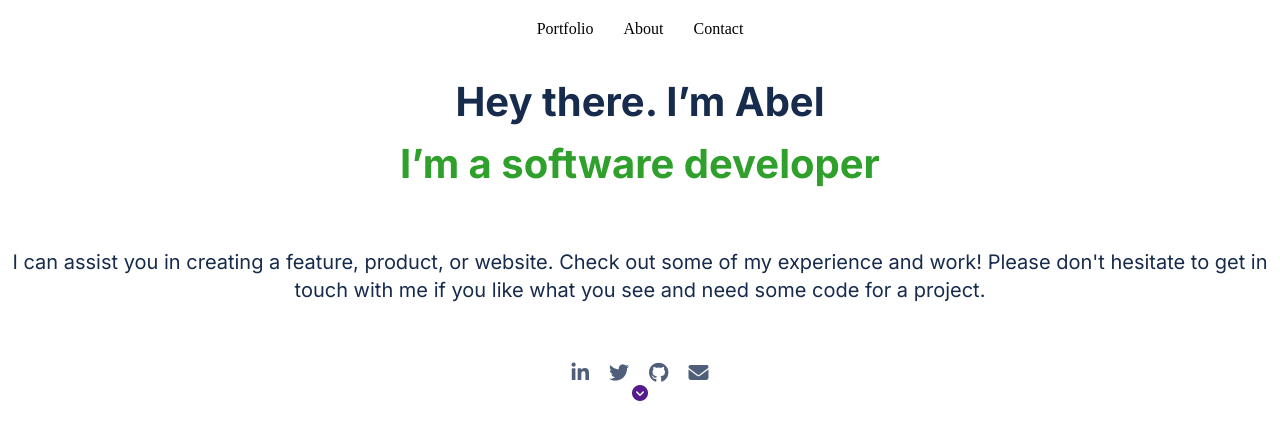
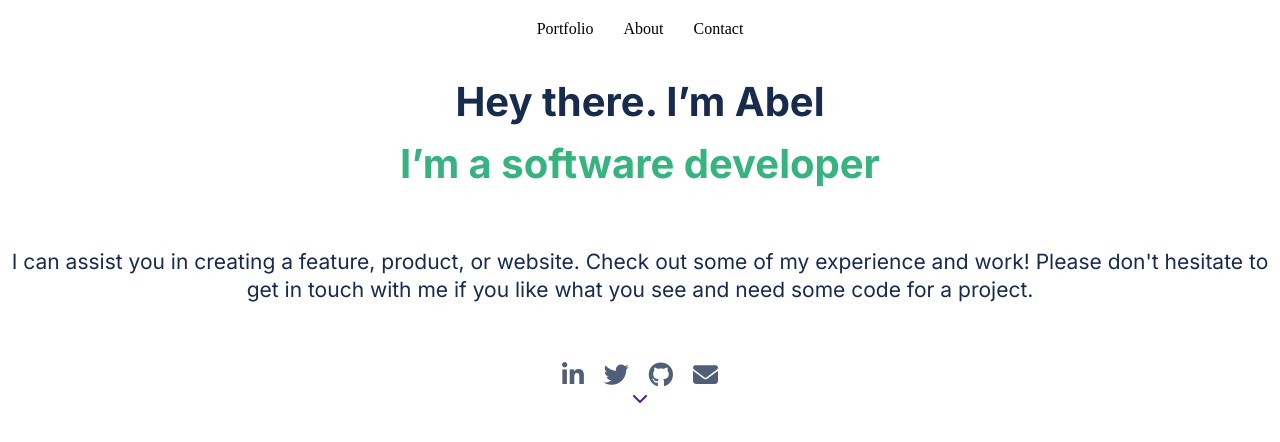
Before and after one commit to abel-blue/mobile-first, a website: page index.html in a window 1280 px wide. Drawn offline with Linux system fonts and the light colour scheme.

Commit message:
modify hero section and styles for the skeleton

```diff
--- a/index.html
+++ b/index.html
@@ -31,11 +31,9 @@
       crossorigin="anonymous"
     ></script>
   </head>
-  <body>
-    <section class="main">
-      <div>
+  <body class="main">
+    <header>
       <!-- header tag holds navigation bars and logo -->
-        <header>
       <nav>
         <ul class="menu">
           <li>Portfolio</li>
@@ -54,25 +52,25 @@
     </header>
     <!-- main body -->
     <main class="body">
-          <div>
+      <!-- hero section -->
       <section>
         <br />
         <h1>Hey there. I’m Abel</h1>
+      </section>
+      <section>
         <h2>I’m a software developer</h2>
         <br />
       </section>
       <section>
         <p>
-                I can assist you in creating a feature, product, or website.
-                Check out some of my experience and work! Please don't hesitate
-                to get in touch with me if you like what you see and need some
-                code for a project.
+          I can assist you in creating a feature, product, or website. Check out
+          some of my experience and work! Please don't hesitate to get in touch
+          with me if you like what you see and need some code for a project.
         </p>
         <br />
       </section>
       <!-- section -->
-            <section>
-              <div class="icon">
+      <section class="icon">
         <ul>
           <li>
             <a href="https://www.linkedin.com/in/abel-mitiku-2b95bb215/"
@@ -91,23 +89,15 @@
             <a href=""><i class="fa-solid fa-envelope"></i></a>
           </li>
         </ul>
-              </div>
       </section>
       <!-- pointer section -->
-            <section>
-              <div class="pointer">
+      <section class="pointer">
         <ul>
           <li>
-                    <a href=""
-                      ><i class="fa-solid fa-circle-chevron-down"></i
-                    ></a>
+            <a href=""><i class="fas fa-chevron-down white-color"></i></a>
           </li>
         </ul>
-              </div>
       </section>
-          </div>
     </main>
-      </div>
-    </section>
   </body>
 </html>
--- a/style.css
+++ b/style.css
@@ -28,7 +28,7 @@
 }
 
 .body h2 {
-  color: #30a02c;
+  color: #36b37e;
   font-family: "Inter", sans-serif;
   font-style: normal;
   font-weight: 700;
@@ -42,7 +42,7 @@
   font-family: "Inter", sans-serif;
   font-style: normal;
   font-weight: 400;
-  font-size: 20px;
+  font-size: 21px;
   line-height: 28px;
   margin-top: 40px;
 }
@@ -60,7 +60,7 @@
 .icon a {
   margin: 10px;
   color: #505f79;
-  font-size: 20px;
+  font-size: 25px;
 }
 
 .icon a:hover {
@@ -176,6 +176,11 @@
   form {
     width: 60%;
   }
+
+  .white-color {
+    color: rgb(129, 129, 129);
+    size: 200%;
+  }
 }
 
 .header h1 {
```
Lines whose indentation alone changed are shown as unchanged.
